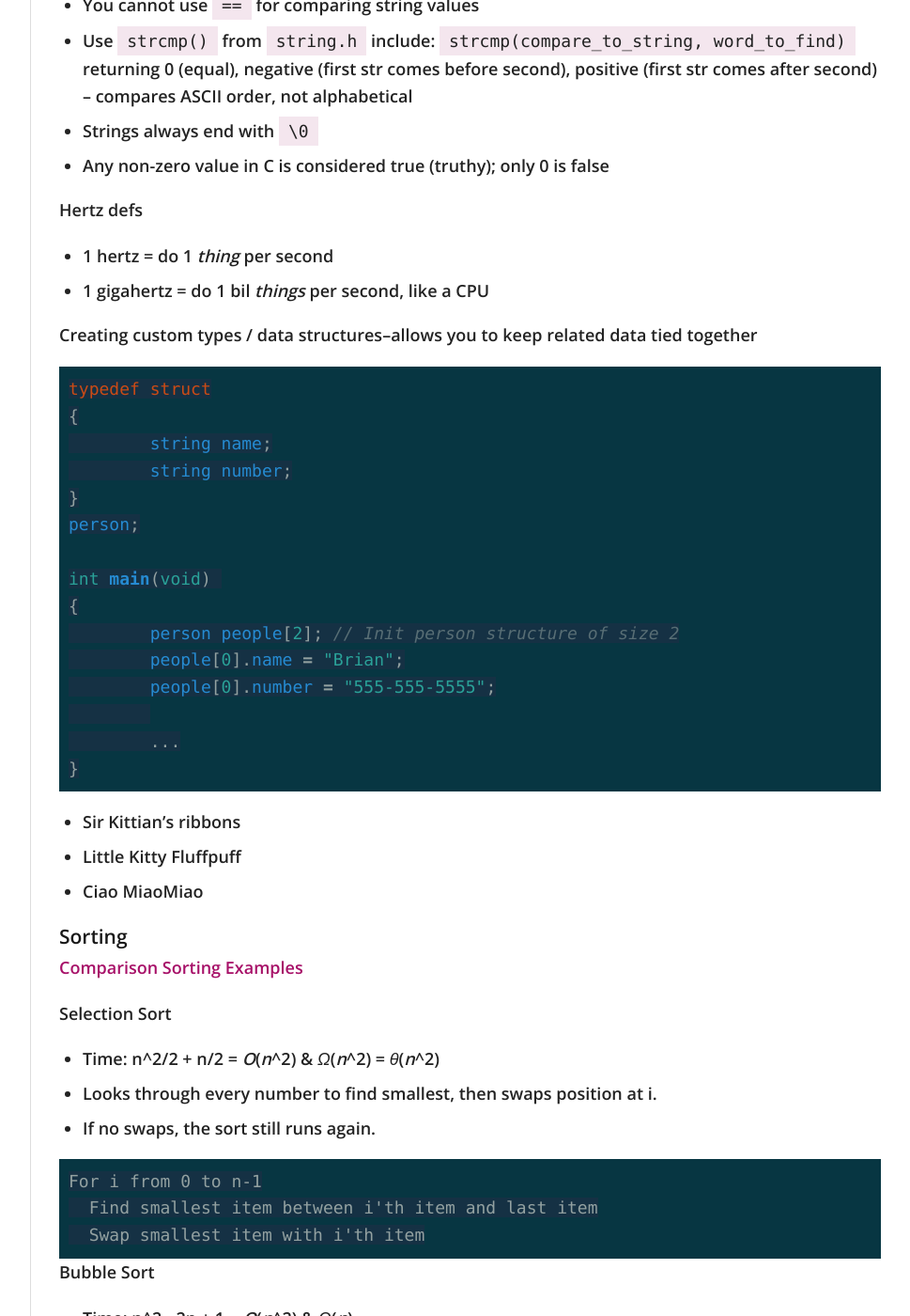
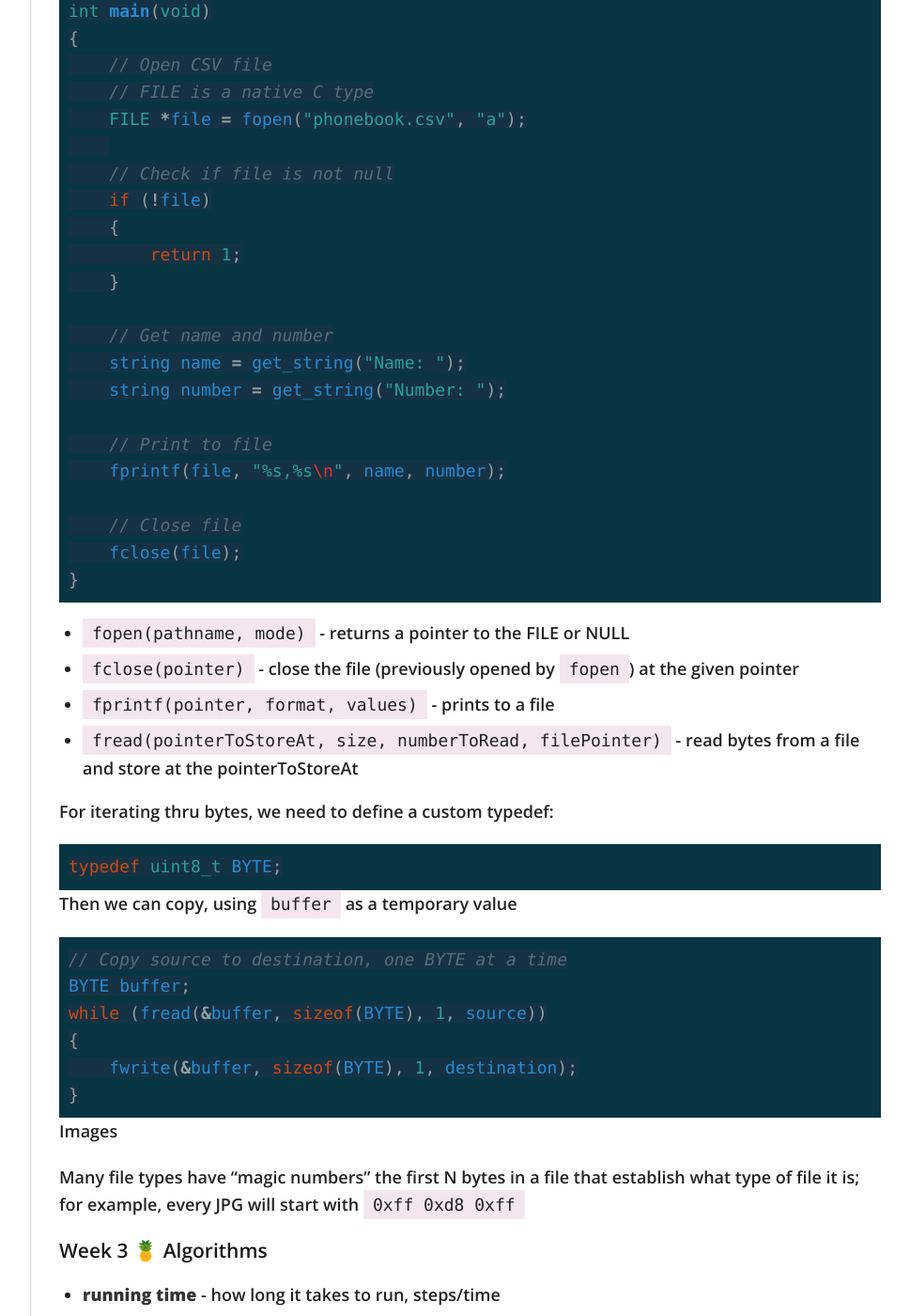
Before and after one commit to virtual/100daysofcode, a Jekyll site: the page built from index.md, in a window 1280 px wide and 1400 px high, scrolled down 2969 px. Shown: the whole window at 94% size, without its empty margins (272-1241 px from the left). Built offline with Jekyll 4.4.1, drawn with Linux system fonts in a browser that asks for light colours; nearby versions of some CDN libraries; our own code applies the rules of GitHub Pages for plain Markdown files; some of the changed text lies outside the part shown.

Commit message:
Update index.md

````diff
--- a/index.md
+++ b/index.md
@@ -56,22 +56,107 @@ How would you copy a string?
 - Check if the address created is valid (not NULL)
 - Check that length of string is not 0
 - Loop over char address (`n <= i`) and copy all values, including `\0`
+- Or you could copy using `strcpy(s, t)`
 
 Libraries
 
-- Or you could copy using `strcpy(s, t)`
+- `strcpy(s, t)` - create a new copy of s to t
 - Compare using `strcmp(v1, v2) == 0`
 - `malloc()` returns the address of the first byte
 - if you use `malloc()`, give the memory back `free(t)`
 - `get_string()` uses `malloc()` and `free()`
 - `valgrind()` shows where you touched memory; use it debug code
-
-**Memory layout*
+- `'scanf()` scan from user's keyboard
+
+Defining a string variable w/ allocation:
+
+```c
+char *s = malloc(4);
+// uses heap, needs to also use free()
+```
+
+```c
+char s[4];
+// uses stack, doens't need free()
+```
+
+**Memory layout**
 
 - machine code
 - globals
 - heap (malloc)
 - stack (calling a function, local vars) - memory gets used and reused
+
+#### File Input/Output
+
+File I/O - taking input and output from files
+
+```c
+FILE *file = fopen("phonebook.csv", "a");
+// a - append
+// w - write
+// r - read
+```
+
+Full example of reading input and printing to a file:
+
+```c
+// Saves names and numbers to a CSV file
+
+#include <cs50.h>
+#include <stdio.h>
+#include <string.h>
+
+int main(void)
+{
+    // Open CSV file
+    // FILE is a native C type
+    FILE *file = fopen("phonebook.csv", "a");
+
+    // Check if file is not null
+    if (!file)
+    {
+        return 1;
+    }
+
+    // Get name and number
+    string name = get_string("Name: ");
+    string number = get_string("Number: ");
+
+    // Print to file
+    fprintf(file, "%s,%s\n", name, number);
+
+    // Close file
+    fclose(file);
+}
+```
+
+- `fopen(pathname, mode)` - returns a pointer to the FILE or NULL
+- `fclose(pointer)` - close the file (previously opened by `fopen`) at the given pointer
+- `fprintf(pointer, format, values)` - prints to a file
+- `fread(pointerToStoreAt, size, numberToRead, filePointer)` - read bytes from a file and store at the pointerToStoreAt
+
+For iterating thru bytes, we need to define a custom typedef:
+
+```c
+typedef uint8_t BYTE;
+```
+
+Then we can copy, using `buffer` as a temporary value
+
+```c
+// Copy source to destination, one BYTE at a time
+BYTE buffer;
+while (fread(&buffer, sizeof(BYTE), 1, source))
+{
+    fwrite(&buffer, sizeof(BYTE), 1, destination);
+}
+```
+
+Images
+
+Many file types have "magic numbers" the first N bytes in a file that establish what type of file it is; for example, every JPG will start with `0xff 0xd8 0xff`
+
 
 ### Week 3 🍍 Algorithms
 
````
